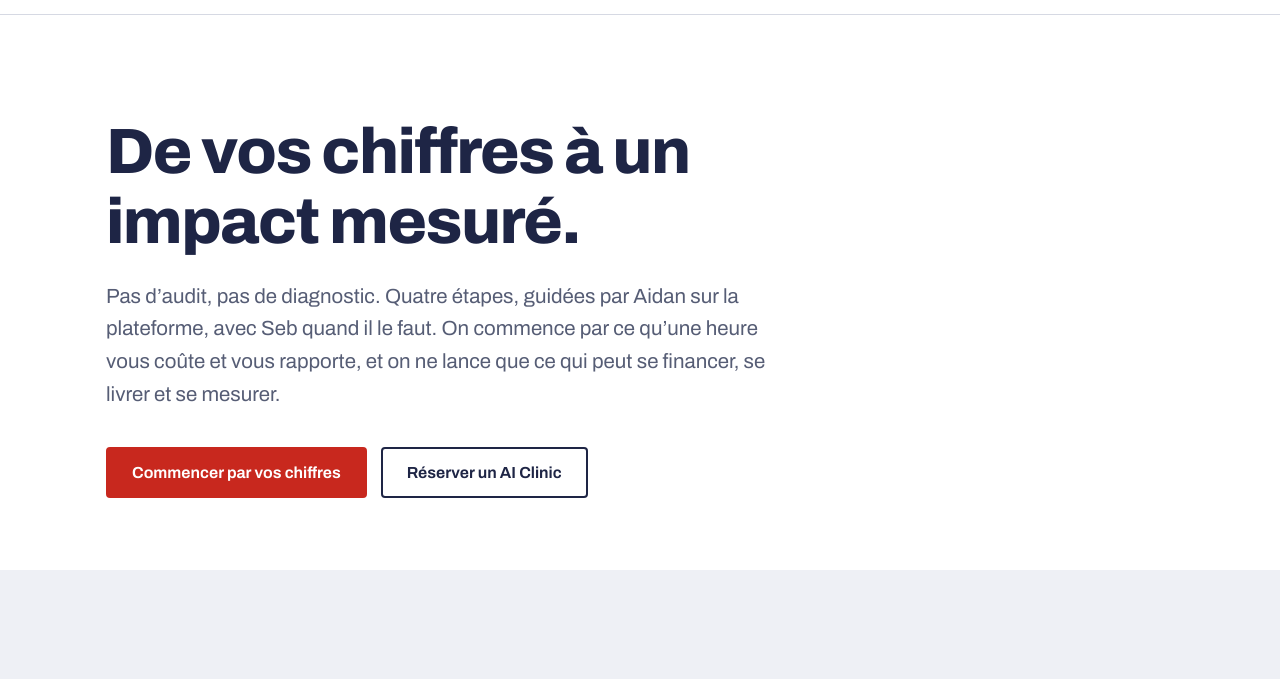
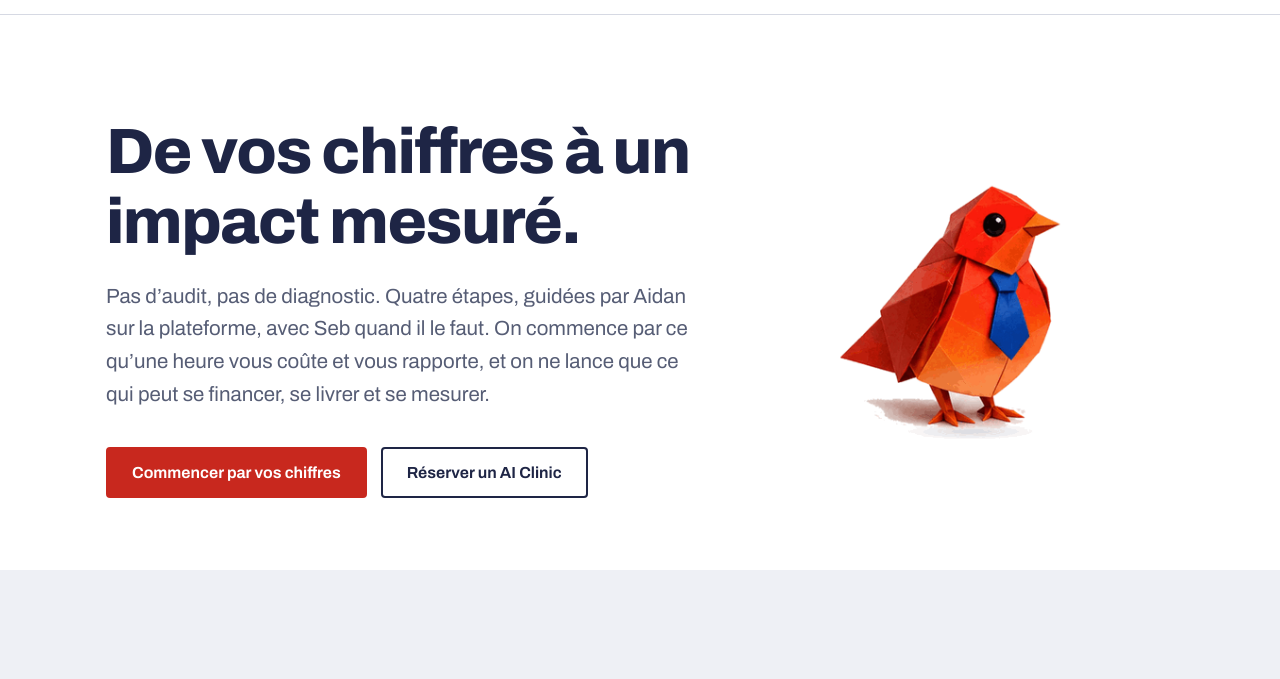
Before and after one commit to sebrobinai/sebrobin-ai, a plain HTML site: page conseil.html in a window 1280 px wide. Shown: the part 58-737 px from the top of the page. Drawn offline with Linux system fonts and the light colour scheme; a web font is replaced by a local one.

Commit message:
Method page: Aidan turning GIF in the hero
Co-Authored-By: Claude Opus 5.5 <noreply@anthropic.com>
Claude-Session: https://claude.ai/code/session_01W5nsScYbFaDYEQa5hKsXXx

```diff
--- a/assets/site.css
+++ b/assets/site.css
@@ -339,3 +339,4 @@ fieldset.field { border: 0; margin: 0; padding: 0; }
 .book-tab { font: inherit; font-weight: 650; font-size: 15px; padding: 10px 16px; border-radius: 4px; border: 1px solid var(--ink); background: #fff; color: var(--ink); cursor: pointer; }
 .book-tab[aria-selected="true"] { background: var(--ink); color: #fff; }
 .cal-inline { min-height: 640px; border: 1px solid var(--line); border-radius: 8px; overflow: auto; }
+.aidan-gif { display: block; width: 100%; max-width: 340px; height: auto; margin: 0 auto; }
--- a/conseil.html
+++ b/conseil.html
@@ -52,13 +52,16 @@
 </header>
 <main id="main">
 <section class="page-hero">
-  <div class="wrap">
-    <h1 class="page-title">De vos chiffres à un impact mesuré.</h1>
-    <p class="lead">Pas d’audit, pas de diagnostic. Quatre étapes, guidées par Aidan sur la plateforme, avec Seb quand il le faut. On commence par ce qu’une heure vous coûte et vous rapporte, et on ne lance que ce qui peut se financer, se livrer et se mesurer.</p>
-    <div class="actions">
-      <a class="btn" href="https://platform.sebrobin.com/signup?lang=fr" rel="noopener">Commencer par vos chiffres</a>
-      <a class="btn ghost" href="/clinique">Réserver un AI Clinic</a>
+  <div class="wrap hero-grid">
+    <div>
+      <h1 class="page-title">De vos chiffres à un impact mesuré.</h1>
+      <p class="lead">Pas d’audit, pas de diagnostic. Quatre étapes, guidées par Aidan sur la plateforme, avec Seb quand il le faut. On commence par ce qu’une heure vous coûte et vous rapporte, et on ne lance que ce qui peut se financer, se livrer et se mesurer.</p>
+      <div class="actions">
+        <a class="btn" href="https://platform.sebrobin.com/signup?lang=fr" rel="noopener">Commencer par vos chiffres</a>
+        <a class="btn ghost" href="/clinique">Réserver un AI Clinic</a>
+      </div>
     </div>
+    <img class="aidan-gif" src="/assets/aidan/aidan-turn.gif" alt="Aidan" width="360" height="336" loading="eager">
   </div>
 </section>
 
```
Also changed, not shown: en/consulting.html (+9 -6 lines), src/build.mjs (+9 -6 lines), assets/aidan/aidan-turn.gif (added).
